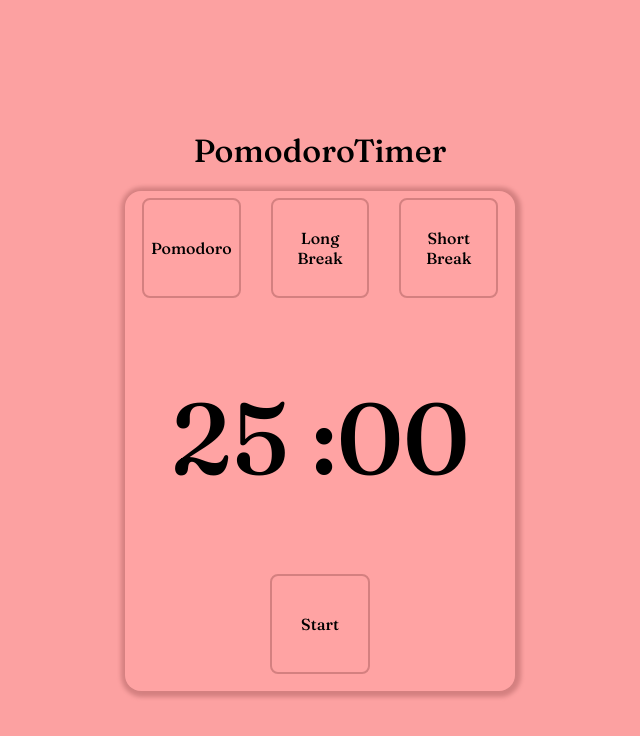
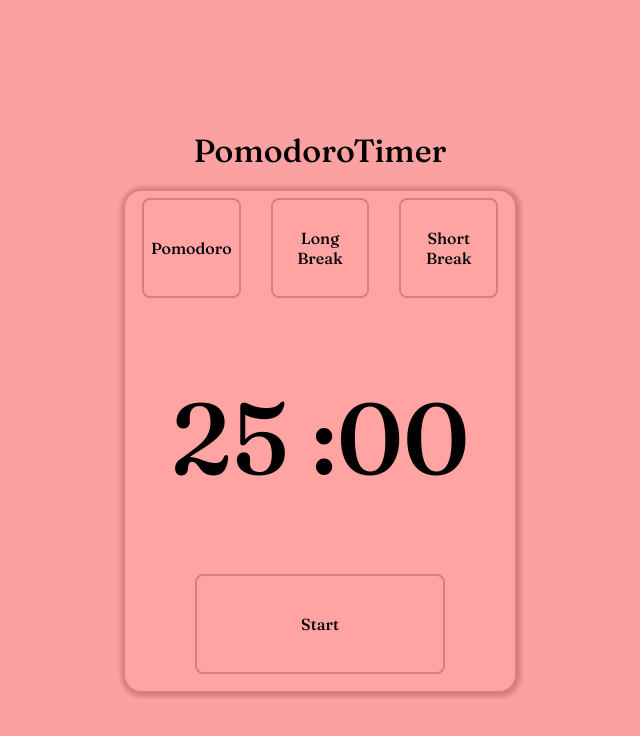
Before and after one commit to cgoulart01/pomodoro, a Next.js app: page / in a window 1280 px wide. Shown: the top 736 px of the page, without its empty margins (320-960 px from the left). Built offline with nearby package versions, Linux system fonts and the light colour scheme.

Commit message:
mediatype configs

```diff
--- a/src/styles/Home.module.scss
+++ b/src/styles/Home.module.scss
@@ -12,38 +12,35 @@
     flex-direction: column;
 
 .Title{
-    font-size: xx-large;
+
     font-family: "Fraunces",serif;
-    @include mobile {
         font-size: medium;
-    }
+
 }
 
 .pomodoroConteiner{
     background-color: $pomodoro-container;
 
     display: flex;
-    width: 400px;
+
     flex-direction: column;
     justify-content: center;
     align-items: center;
     box-shadow: 1px 1px 4px 5px $secondary-color;
     border-radius: 16px;
     padding: 2px;
-    @include mobile{
+
         width: 390px;
         height: 500px;
         justify-content: space-between;
-    }
+
     p{
         padding: 0;
         margin: 0;
         font-size: 100px;
 
         font-family: 'Fraunces', serif;
-        @include mobile {
-            font-size:100px;
-        }
+
        }
        .timeButton{
         font-family: "Fraunces",serif;
@@ -53,12 +50,9 @@
         border-radius: 8px;
         text-decoration: none;
         text-transform: none;
-        @include mobile{
-            font-size: medium;
-            height: 100px;
-        }
-        height: 50px;
-        width: 100px;
+        font-size: medium;
+        height: 100px;
+        width: 250px;
         margin-top: 10px;
         cursor: pointer;
         &:hover{
@@ -80,11 +74,10 @@
         height: 50px;
         margin-top: 5px;
         cursor: pointer;
-        @include mobile{
-            font-size: medium;
-            height: 100px;
-            width: 200px;
-        }
+        font-size: medium;
+        height: 100px;
+        width: 200px;
+
        }
 
  }
--- a/src/styles/_brackpoints.scss
+++ b/src/styles/_brackpoints.scss
@@ -1,7 +1,7 @@
 // Breakpoints
 $breakpoints: (
-    "lg": 1920px,
-    "xl": 3840px,
+    "lg": 600px,
+
     "mobile": 400px,
 );
 
```
